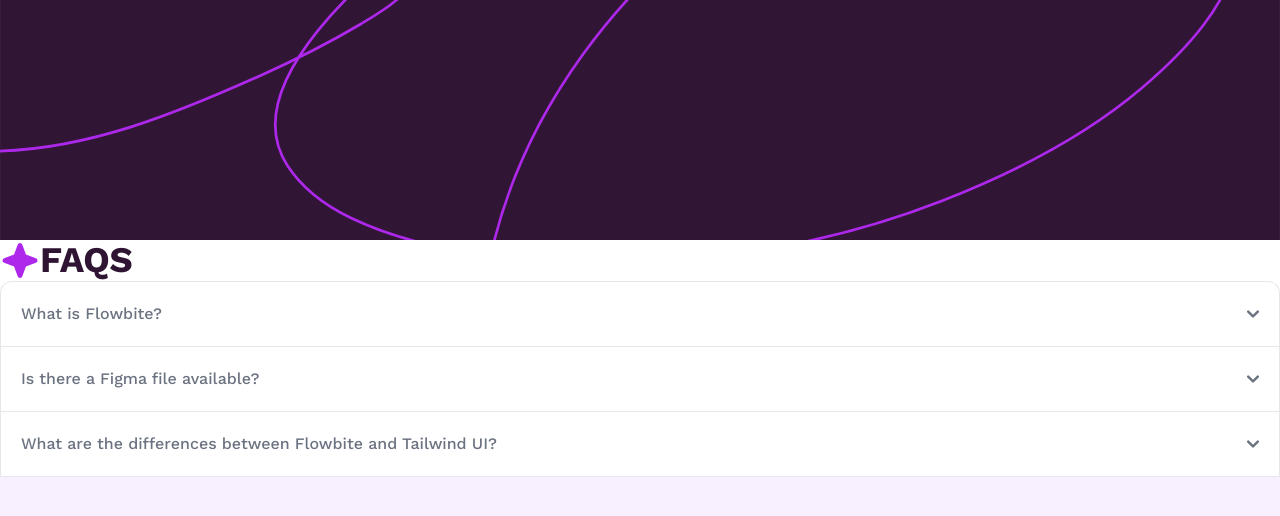
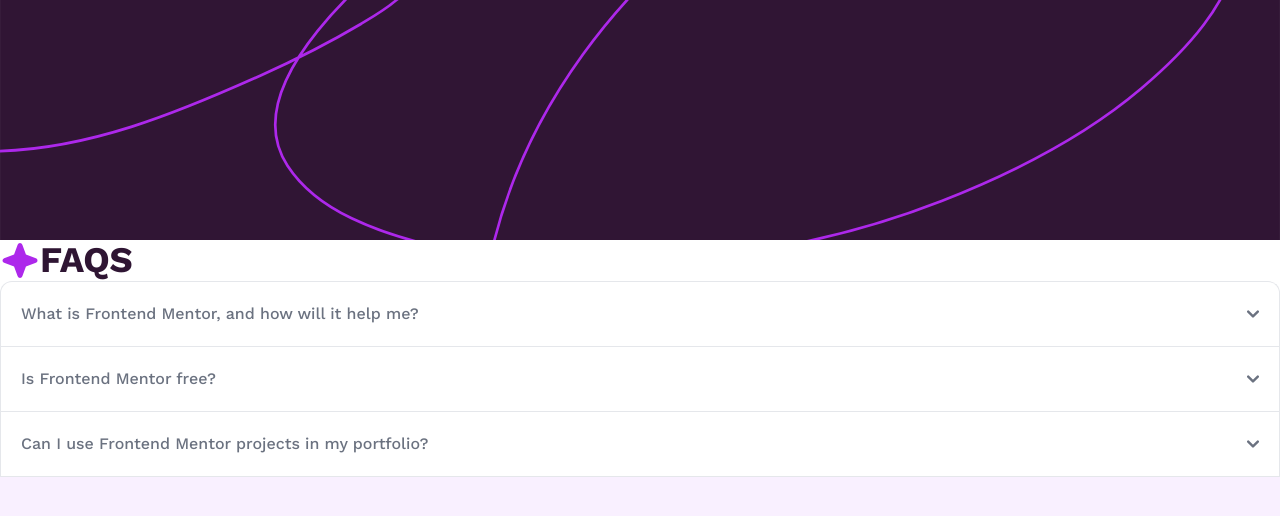
Before and after one commit to lavollmer/faq-accordian, a React (Vite) app: page / in a window 1280 px wide. Shown: the top 516 px of the page. Built offline with nearby package versions, Linux system fonts and the light colour scheme.

Commit message:
updating text copy to match design

```diff
--- a/src/components/Accordian.jsx
+++ b/src/components/Accordian.jsx
@@ -11,7 +11,7 @@ const Accordian = () => {
         />
         <h1 className="font-bold text-dark-purple text-4xl">FAQS</h1>
       </div>
-      <div id="accordion-collapse" data-accordion="collapse">
+      <div id="accordion-collapse" data-accordion="collapse" className="font-worksans">
         <h2 id="accordion-collapse-heading-1">
           <button
             type="button"
@@ -20,7 +20,7 @@ const Accordian = () => {
             aria-expanded="true"
             aria-controls="accordion-collapse-body-1"
           >
-            <span>What is Flowbite?</span>
+            <span>What is Frontend Mentor, and how will it help me?</span>
             <svg
               data-accordion-icon
               className="w-3 h-3 rotate-180 shrink-0"
@@ -46,9 +46,7 @@ const Accordian = () => {
         >
           <div className="p-5 border border-b-0 border-gray-200 dark:border-gray-700 dark:bg-gray-900">
             <p className="mb-2 text-gray-500 dark:text-gray-400">
-              Flowbite is an open-source library of interactive components built
-              on top of Tailwind CSS including buttons, dropdowns, modals,
-              navbars, and more.
+            Frontend Mentor offers realistic coding challenges to help developers improve their frontend coding skills with projects in HTML, CSS, and JavaScript. It's suitable for all levels and ideal for portfolio building.
             </p>
             <p className="text-gray-500 dark:text-gray-400">
               Check out this guide to learn how to{" "}
@@ -71,7 +69,7 @@ const Accordian = () => {
             aria-expanded="false"
             aria-controls="accordion-collapse-body-2"
           >
-            <span>Is there a Figma file available?</span>
+            <span>Is Frontend Mentor free?</span>
             <svg
               data-accordion-icon
               className="w-3 h-3 rotate-180 shrink-0"
@@ -97,9 +95,7 @@ const Accordian = () => {
         >
           <div className="p-5 border border-b-0 border-gray-200 dark:border-gray-700">
             <p className="mb-2 text-gray-500 dark:text-gray-400">
-              Flowbite is first conceptualized and designed using the Figma
-              software so everything you see in the library has a design
-              equivalent in our Figma file.
+            Yes, Frontend Mentor offers both free and premium coding challenges, with the free option providing access to a range of projects suitable for all skill levels.
             </p>
             <p className="text-gray-500 dark:text-gray-400">
               Check out the{" "}
@@ -123,7 +119,7 @@ const Accordian = () => {
             aria-controls="accordion-collapse-body-3"
           >
             <span>
-              What are the differences between Flowbite and Tailwind UI?
+            Can I use Frontend Mentor projects in my portfolio?
             </span>
             <svg
               data-accordion-icon
@@ -150,11 +146,7 @@ const Accordian = () => {
         >
           <div className="p-5 border border-t-0 border-gray-200 dark:border-gray-700">
             <p className="mb-2 text-gray-500 dark:text-gray-400">
-              The main difference is that the core components from Flowbite are
-              open source under the MIT license, whereas Tailwind UI is a paid
-              product. Another difference is that Flowbite relies on smaller and
-              standalone components, whereas Tailwind UI offers sections of
-              pages.
+            Yes, you can use projects completed on Frontend Mentor in your portfolio. It's an excellent way to showcase your skills to potential employers!
             </p>
             <p className="mb-2 text-gray-500 dark:text-gray-400">
               However, we actually recommend using both Flowbite, Flowbite Pro,
```
